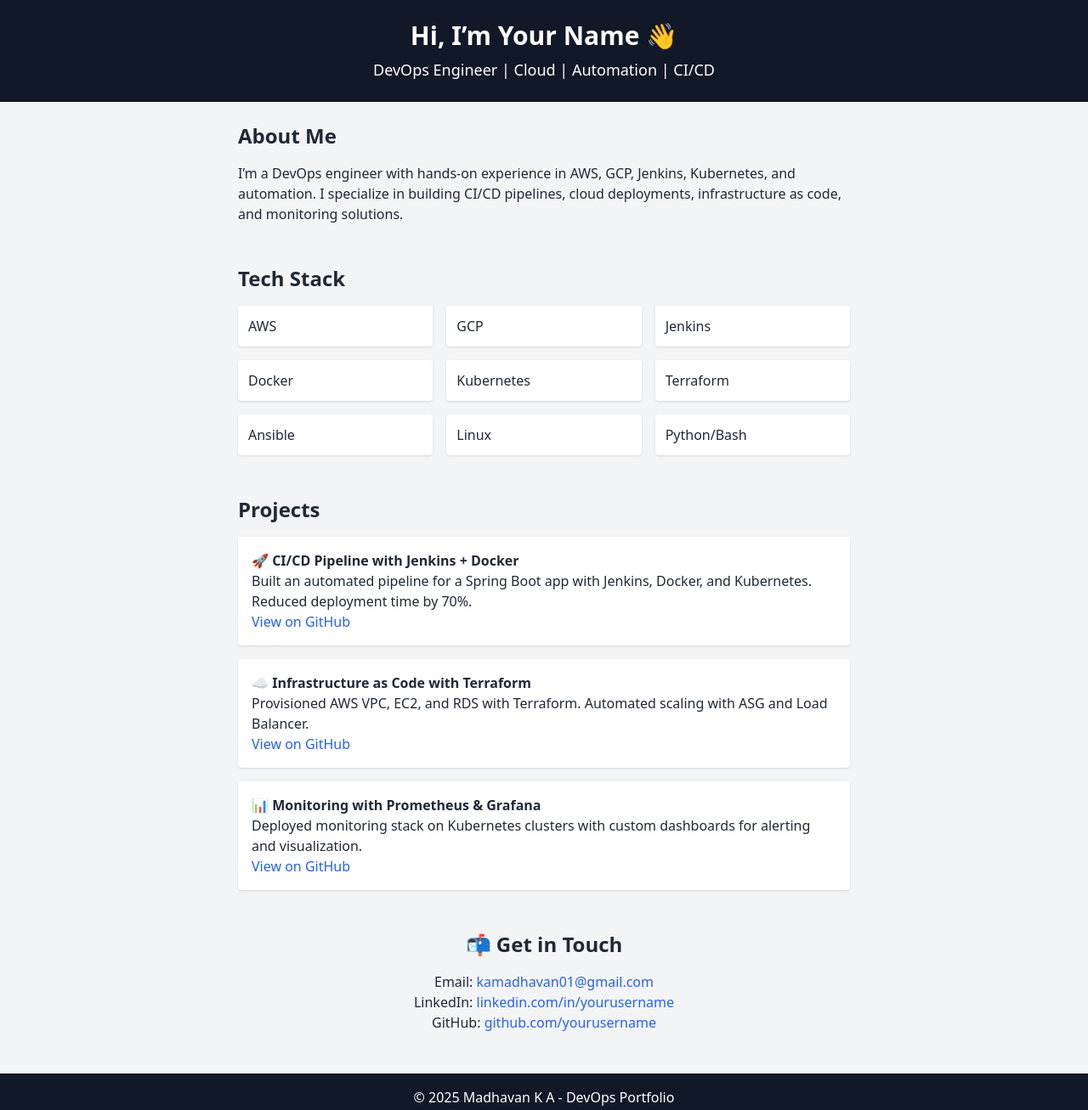
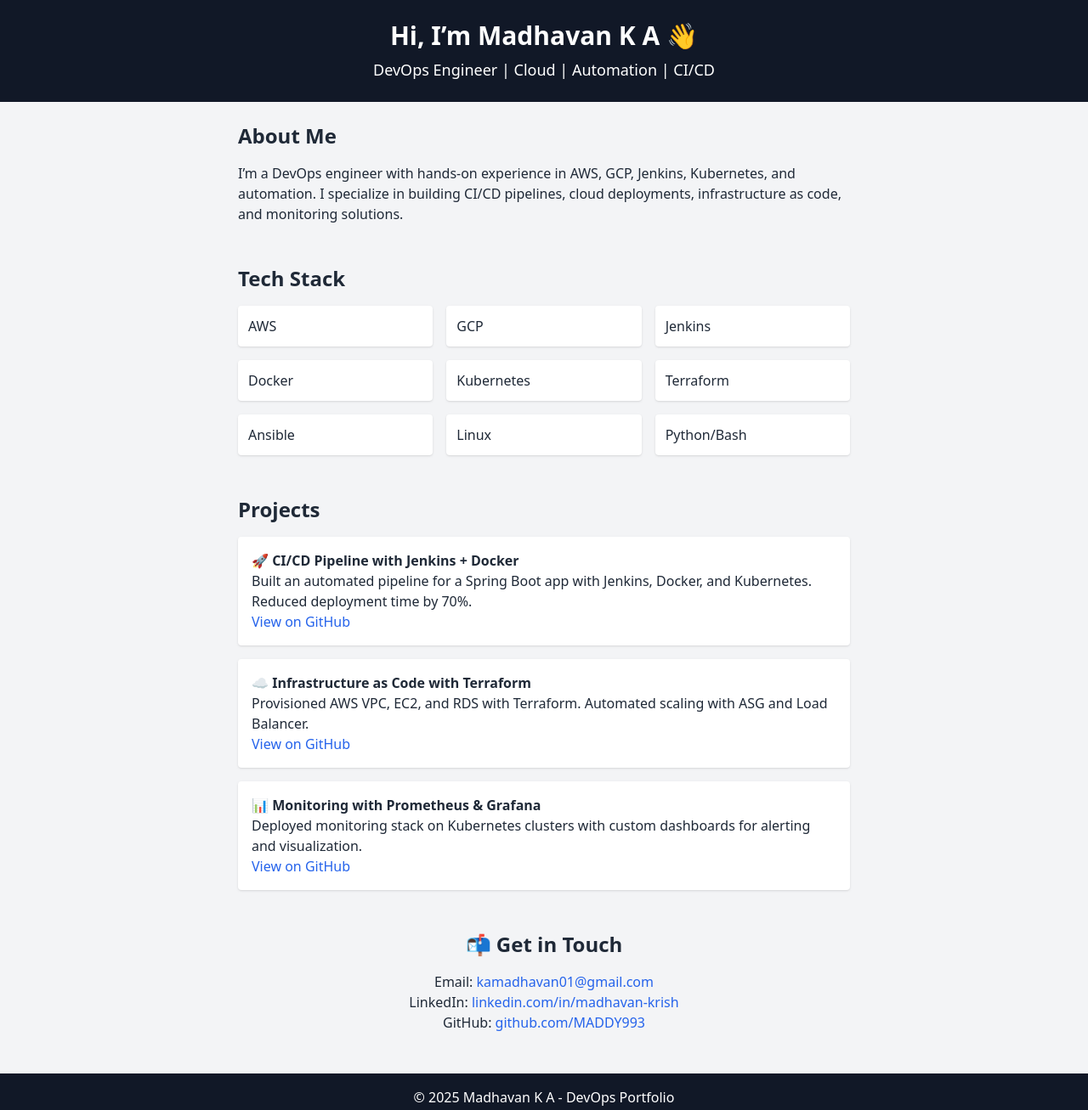
Before and after one commit to MADDY993/My-Portfolio, a plain HTML site: page index.html in a window 1280 px wide. Shown: the whole page at 85% size. Drawn offline with nearby package versions, Linux system fonts and the light colour scheme.

Commit message:
Update index.html

```diff
--- a/index.html
+++ b/index.html
@@ -10,7 +10,7 @@
 
   <!-- Header -->
   <header class="bg-gray-900 text-white p-6 text-center">
-    <h1 class="text-3xl font-bold">Hi, I’m Your Name 👋</h1>
+    <h1 class="text-3xl font-bold">Hi, I’m Madhavan K A 👋</h1>
     <p class="mt-2 text-lg">DevOps Engineer | Cloud | Automation | CI/CD</p>
   </header>
 
@@ -65,8 +65,8 @@
   <section class="max-w-3xl mx-auto p-6 text-center">
     <h2 class="text-2xl font-semibold mb-4">📬 Get in Touch</h2>
     <p>Email: <a href="mailto:kamadhavan01@gmail.com" class="text-blue-600">kamadhavan01@gmail.com</a></p>
-    <p>LinkedIn: <a href="https://linkedin.com/in/madhavan-krish" target="_blank" class="text-blue-600">linkedin.com/in/yourusername</a></p>
-    <p>GitHub: <a href="https://github.com/MADDY993" target="_blank" class="text-blue-600">github.com/yourusername</a></p>
+    <p>LinkedIn: <a href="https://linkedin.com/in/madhavan-krish" target="_blank" class="text-blue-600">linkedin.com/in/madhavan-krish</a></p>
+    <p>GitHub: <a href="https://github.com/MADDY993" target="_blank" class="text-blue-600">github.com/MADDY993</a></p>
   </section>
 
   <!-- Footer -->
```
